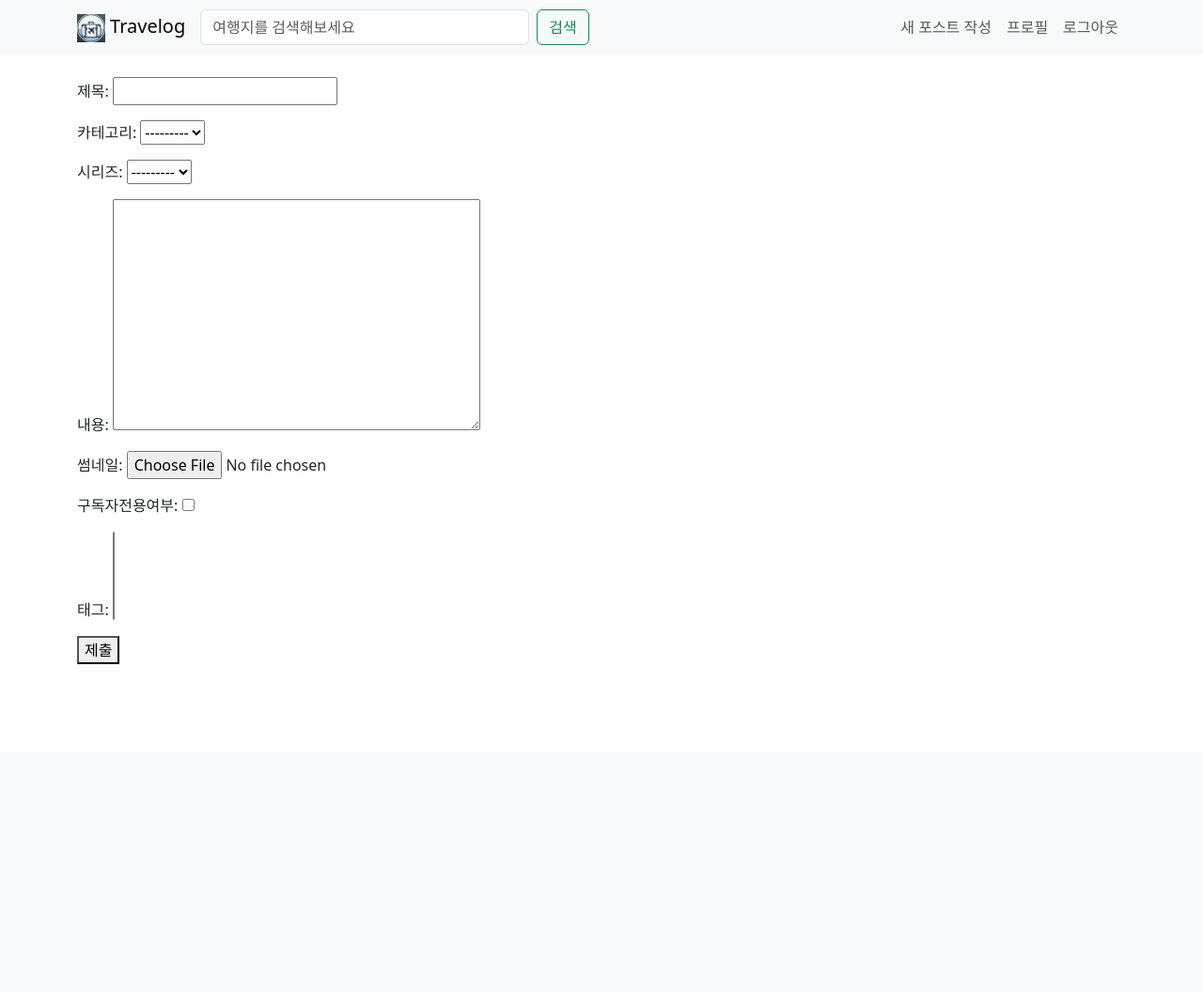
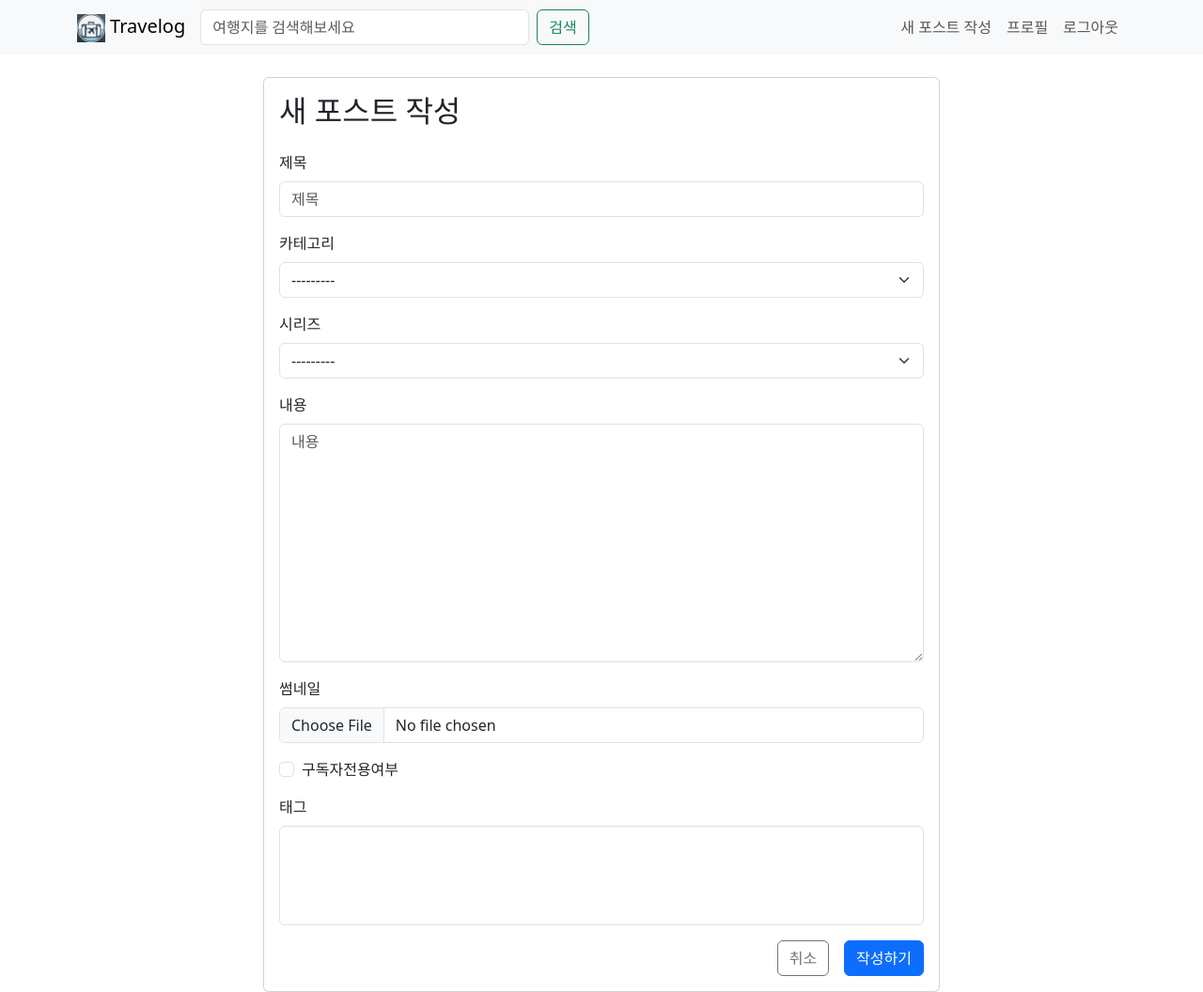
Before and after one commit to smahn9123/django-travelog, a Django app: page /blog/write/ in a window 1280 px wide. Shown: the whole page at 94% size. Before the commit the page ends 707 px from the top, so only its background shows below. Run offline with Django 5.2, Linux system fonts and the light colour scheme; the visitor is signed in with stand-in values (Sample User, id 1); data that the repository does not hold is empty; some libraries are stand-ins or nearby versions.

Commit message:
💄 improve post form UI

```diff
--- a/blog/templates/blog/post_form.html
+++ b/blog/templates/blog/post_form.html
@@ -1,8 +1,24 @@
 {% extends 'base.html' %}
+{% load django_bootstrap5 %}
+
 {% block content %}
-  <form method="post" enctype="multipart/form-data">
-    {% csrf_token %}
-    {{ form.as_p }}
-    <button type="submit">제출</button>
-  </form>
+  <div class="container">
+    <div class="row justify-content-center">
+      <div class="col-lg-8">
+        <div class="card">
+          <div class="card-body">
+            <h2 class="card-title mb-4">새 포스트 작성</h2>
+            <form method="post" enctype="multipart/form-data">
+              {% csrf_token %}
+              {% bootstrap_form form %}
+              <div class="d-grid gap-2 d-md-flex justify-content-md-end">
+                <a href="{% url 'post_list' %}" class="btn btn-outline-secondary me-2">취소</a>
+                {% bootstrap_button button_type="submit" content="작성하기" button_class="btn-primary" %}
+              </div>
+            </form>
+          </div>
+        </div>
+      </div>
+    </div>
+  </div>
 {% endblock %}
```
